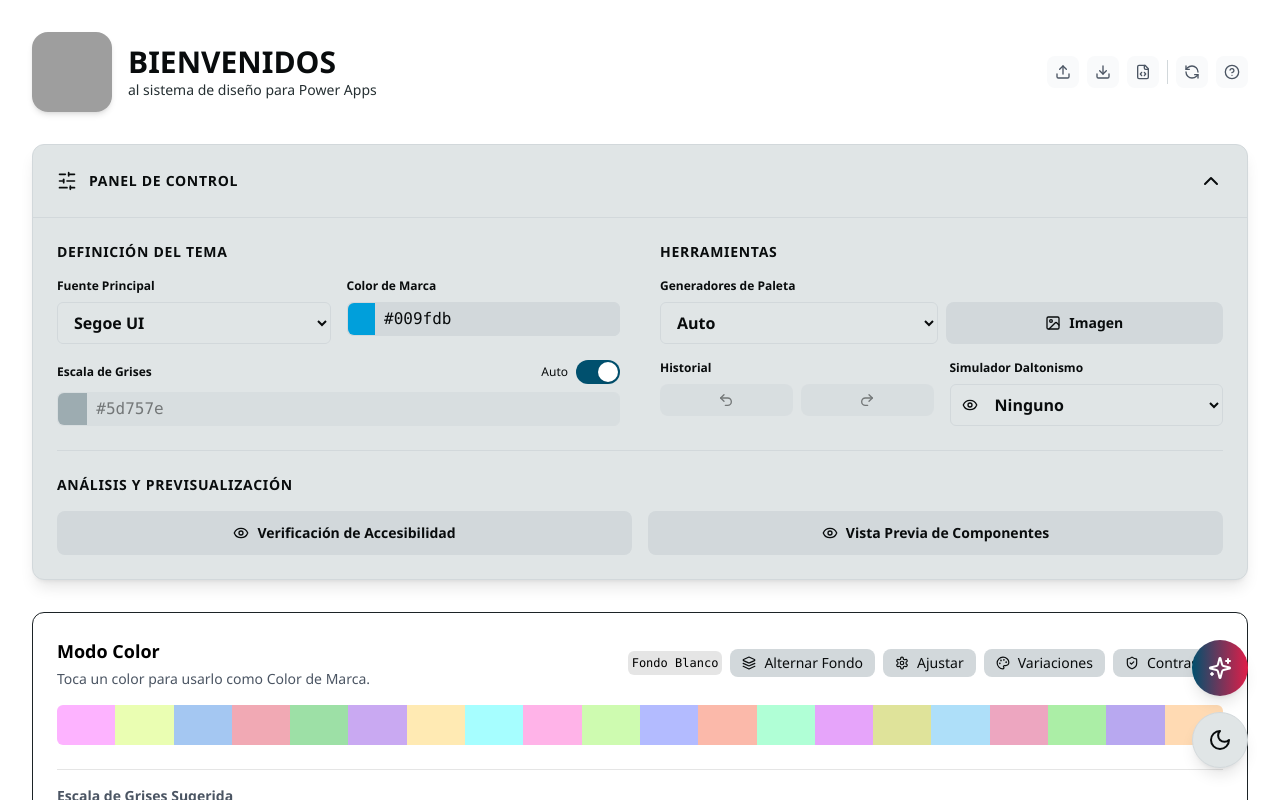
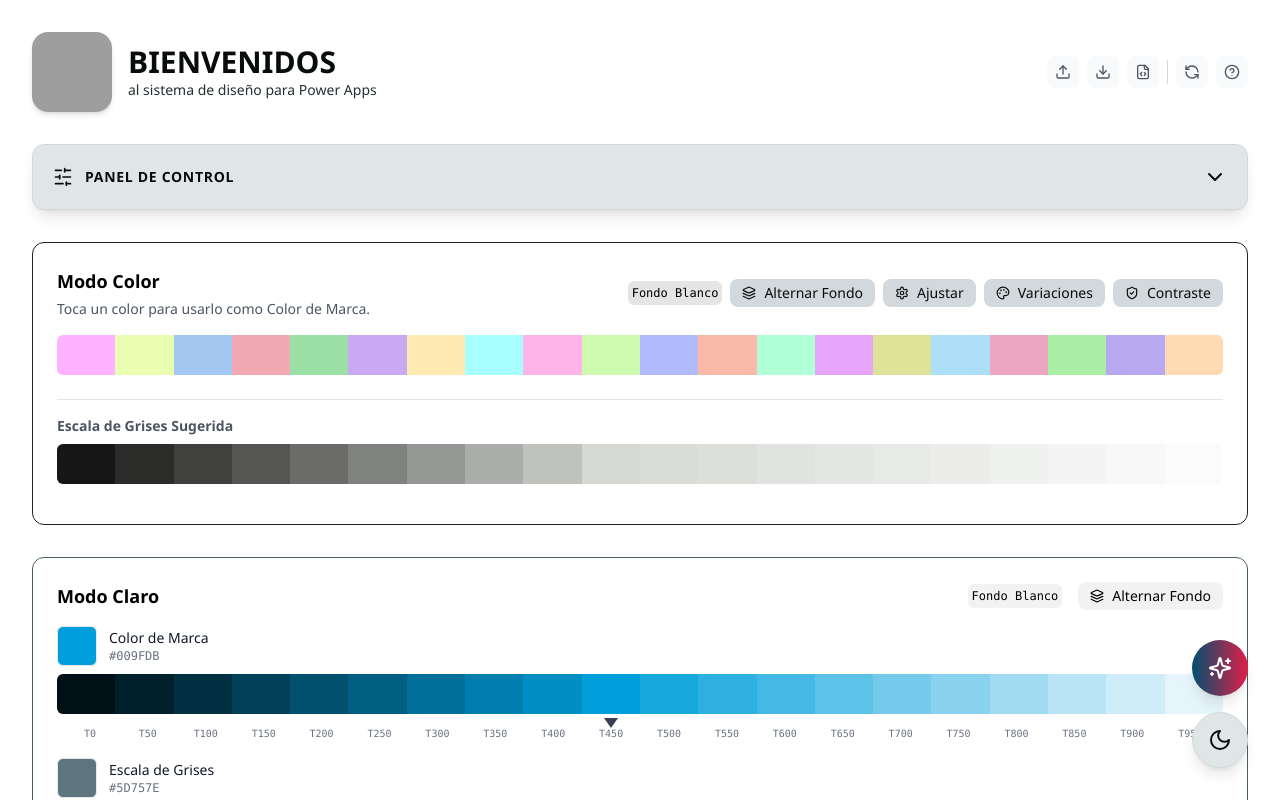
Before and after one commit to pentakillw/Sistema-FX, a React (Vite) app: page / in a window 1280 px wide. Shown: the top 800 px of the page. Built offline with nearby package versions, Linux system fonts and the light colour scheme; grey boxes are pictures that could not be loaded.

Commit message:
Proyecto listo para despliegue 12

```diff
--- a/src/components/Controls.jsx
+++ b/src/components/Controls.jsx
@@ -1,12 +1,10 @@
 import React, { useState } from 'react';
 import { HexColorPicker, HexColorInput } from 'react-colorful';
-// MODIFICACIÓN: Se mantiene el icono Eye para la nueva sección
 import { Undo2, Redo2, Eye, Image as ImageIcon, SlidersHorizontal, ChevronDown } from 'lucide-react';
 import { availableFonts, generationMethods } from '../utils/colorUtils';
 import Switch from './ui/Switch';
 import { ImagePaletteModal } from './modals';
 
-// Componente de UI para un campo de formulario genérico (sin cambios)
 const FormField = ({ label, children }) => (
     <div>
         <label className="block text-xs font-semibold mb-2" style={{ color: 'var(--text-default)' }}>
@@ -16,12 +14,10 @@ const FormField = ({ label, children }) => (
     </div>
 );
 
-// MODIFICACIÓN: Se aceptan las nuevas props para los modales
 const Controls = ({ hook, onOpenAccessibilityModal, onOpenComponentPreviewModal }) => {
-    // Estado para controlar si el panel está abierto o cerrado (sin cambios)
-    const [isOpen, setIsOpen] = useState(true);
+    // MODIFICACIÓN: El panel ahora está cerrado por defecto
+    const [isOpen, setIsOpen] = useState(false);
 
-    // Estados existentes (sin cambios)
     const [isBrandPickerVisible, setIsBrandPickerVisible] = useState(false);
     const [isGrayPickerVisible, setIsGrayPickerVisible] = useState(false);
     const [isImageModalVisible, setIsImageModalVisible] = useState(false);
@@ -32,11 +28,9 @@ const Controls = ({ hook, onOpenAccessibilityModal, onOpenComponentPreviewModal
         setIsGrayAuto, setExplorerMethod, setSimulationMode, handleUndo, handleRedo
     } = hook;
 
-    // Estilos existentes (sin cambios)
     const selectStyles = "w-full bg-transparent font-semibold px-3 py-2 rounded-md border focus:outline-none focus:ring-2 focus:ring-offset-2 focus:ring-offset-[var(--bg-card)] focus:ring-[var(--action-primary-default)]";
     const inputContainerStyles = "flex items-center rounded-md border bg-[var(--bg-muted)]";
     const buttonStyles = "flex items-center justify-center gap-2 w-full p-2 rounded-lg text-sm font-semibold";
-    // MODIFICACIÓN: Se añade el estilo para los botones de análisis
     const analysisButtonStyles = "flex items-center justify-center gap-2 w-full p-3 rounded-lg text-sm font-semibold transition-colors";
 
     return (
@@ -44,7 +38,7 @@ const Controls = ({ hook, onOpenAccessibilityModal, onOpenComponentPreviewModal
             <section className="rounded-xl border shadow-lg overflow-hidden transition-all duration-300" style={{ backgroundColor: 'var(--bg-card)', borderColor: 'var(--border-default)' }}>
                 {/* Cabecera Clicable para Abrir/Cerrar (sin cambios) */}
                 <div
-                    className="flex justify-between items-center p-4 sm:p-6 cursor-pointer group"
+                    className="flex justify-between items-center p-4 sm:p-5 cursor-pointer group"
                     onClick={() => setIsOpen(!isOpen)}
                 >
                     <div className="flex items-center gap-3">
@@ -65,10 +59,11 @@ const Controls = ({ hook, onOpenAccessibilityModal, onOpenComponentPreviewModal
                         isOpen ? 'max-h-[1000px] opacity-100' : 'max-h-0 opacity-0'
                     }`}
                 >
+                    {/* MODIFICACIÓN: Se ajusta el padding para móviles (px-4) y escritorio (sm:px-6) */}
                     <div className="px-4 sm:px-6 pb-4 sm:pb-6 border-t" style={{ borderColor: 'var(--border-default)' }}>
+                        {/* MODIFICACIÓN: Se cambia el layout a `flex-col` en móvil y `lg:flex-row` en pantallas grandes */}
                         <div className="flex flex-col lg:flex-row gap-6 lg:gap-10 pt-4 sm:pt-6">
 
-                            {/* Columna Izquierda: Definición del Tema (sin cambios) */}
                             <div className="space-y-4 flex-1">
                                 <h3 className="text-sm font-bold tracking-wider uppercase text-center lg:text-left" style={{ color: 'var(--text-default)' }}>Definición del Tema</h3>
                                 <div className="grid grid-cols-1 sm:grid-cols-2 gap-x-4 gap-y-4">
@@ -105,7 +100,6 @@ const Controls = ({ hook, onOpenAccessibilityModal, onOpenComponentPreviewModal
                                 </div>
                             </div>
 
-                            {/* Columna Derecha: Herramientas (sin cambios) */}
                             <div className="space-y-4 flex-1">
                                 <h3 className="text-sm font-bold tracking-wider uppercase text-center lg:text-left" style={{ color: 'var(--text-default)' }}>Herramientas</h3>
                                 <div className="grid grid-cols-1 sm:grid-cols-2 gap-x-4 gap-y-4">
@@ -143,10 +137,10 @@ const Controls = ({ hook, onOpenAccessibilityModal, onOpenComponentPreviewModal
                             </div>
                         </div>
 
-                        {/* --- NUEVA SECCIÓN DE ANÁLISIS --- */}
                         <div className="pt-6 mt-6 border-t" style={{ borderColor: 'var(--border-default)' }}>
                             <h3 className="text-sm font-bold tracking-wider uppercase text-center lg:text-left mb-4" style={{ color: 'var(--text-default)' }}>Análisis y Previsualización</h3>
-                            <div className="grid grid-cols-1 sm:grid-cols-2 gap-4">
+                            {/* MODIFICACIÓN: Se ajusta el layout a `flex-col` en móvil y `sm:flex-row` en pantallas pequeñas o más */}
+                            <div className="flex flex-col sm:flex-row gap-4">
                                 <button onClick={onOpenAccessibilityModal} className={analysisButtonStyles} style={{ backgroundColor: 'var(--bg-muted)', color: 'var(--text-default)'}}>
                                     <Eye size={16}/> Verificación de Accesibilidad
                                 </button>
```
